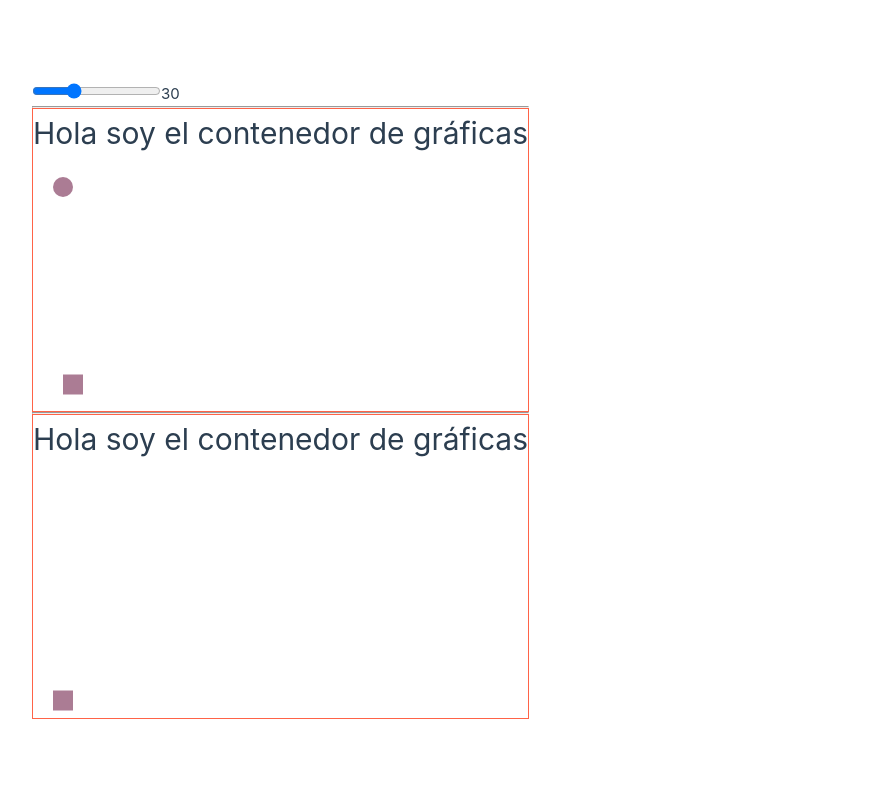
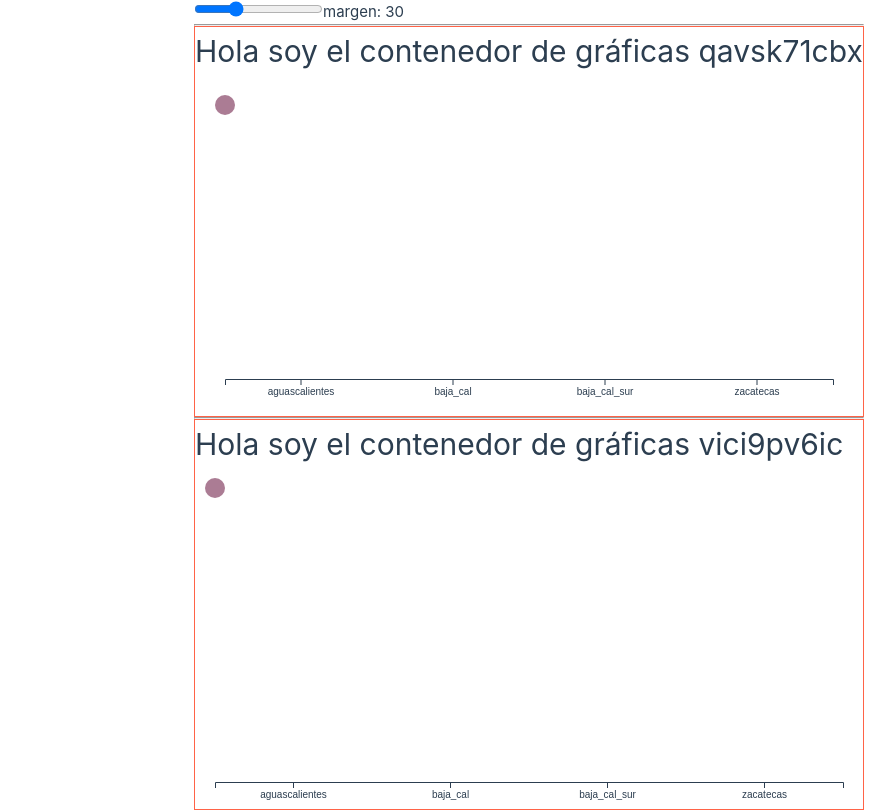
Before and after one commit to andres-geotec/graficas-vue3, a Vue app: page / in a window 1280 px wide. Shown: the whole page, without its empty margins (111-1006 px from the left). Built offline with nearby package versions, Linux system fonts and the light colour scheme.

Commit message:
ultimos cambios

```diff
--- a/src/App.vue
+++ b/src/App.vue
@@ -5,7 +5,7 @@ import { ref } from 'vue'
 import datos from '@/assets/data/datos-barras-basico.json'
 import variables from '@/assets/data/variables-barras-basico.json'
 
-const margenes = ref(30)
+const margen = ref(30)
 </script>
 
 <template>
@@ -13,20 +13,19 @@ const margenes = ref(30)
     <input
       id="margenes"
       type="range"
-      v-model="margenes"
+      v-model="margen"
     />
-    <label for="margenes">{{ margenes }}</label>
+    <label for="margenes">margen: {{ margen }}</label>
 
     <hr />
 
     <SisdaiGraficas
       :margenes="{
-        arriba: Number(margenes),
-        abajo: Number(margenes),
-        derecha: Number(margenes),
-        izquierda: Number(margenes),
+        arriba: Number(margen),
+        abajo: Number(margen),
+        derecha: Number(margen),
+        izquierda: Number(margen),
       }"
-      :propiedad="Number(margenes)"
     >
       <SisdaiBarras
         :datos="datos"
@@ -36,6 +35,11 @@ const margenes = ref(30)
 
     <hr />
 
-    <SisdaiGraficas> 50"></SisdaiGraficas>
+    <SisdaiGraficas>
+      <SisdaiBarras
+        :datos="datos"
+        :variables="variables"
+      />
+    </SisdaiGraficas>
   </div>
 </template>
--- a/src/assets/main.css
+++ b/src/assets/main.css
@@ -29,7 +29,7 @@ a,
 
   #app {
     display: grid;
-    grid-template-columns: 1fr 1fr;
+    /* grid-template-columns: 1fr 1fr; */
     padding: 0 2rem;
   }
 }
--- a/src/componentes/SisdaiBarras.vue
+++ b/src/componentes/SisdaiBarras.vue
@@ -1,6 +1,9 @@
 <script setup>
 import { onMounted, ref, toRefs, watch } from 'vue'
 import usarDimenciones from '@/composables/usarDimenciones'
+import { scaleBand } from 'd3-scale'
+import { select } from 'd3-selection'
+import { axisBottom } from 'd3-axis'
 
 const props = defineProps({
   datos: {
@@ -34,9 +37,7 @@ const props = defineProps({
   },
 })
 
-const { datos } = toRefs(props)
-
-console.log(datos.value)
+const { datos, clave_categorias } = toRefs(props)
 
 const barras = ref(null)
 
@@ -44,20 +45,35 @@ function obteniendoIdPadre() {
   return barras.value.parentElement.parentElement?.id
 }
 
-const margenesPadre = ref({})
+const margenesPadre = ref({}),
+  anchoPadre = ref(0),
+  escalaBanda = ref()
+
+watch(anchoPadre, nv => {
+  if (nv && nv !== 0) {
+    escalaBanda.value = scaleBand()
+      .domain(datos.value?.map(d => d[clave_categorias.value]))
+      .range([
+        0,
+        anchoPadre.value -
+          margenesPadre.value.izquierda -
+          margenesPadre.value.derecha,
+      ])
+    // console.log(select(`div#${obteniendoIdPadre()} svg g.eje-x`))
+    select(`div#${obteniendoIdPadre()} svg g.eje-x-abajo`).call(
+      axisBottom(escalaBanda.value)
+    )
+  }
+})
 
 onMounted(() => {
-  const { margenes, alto } = usarDimenciones(obteniendoIdPadre())
+  const { margenes, ancho } = usarDimenciones(obteniendoIdPadre())
 
   margenesPadre.value = margenes.value
-  watch(margenes, n => {
-    margenesPadre.value = n
-    // console.log('barras margenes', n)
-  })
+  watch(margenes, nv => (margenesPadre.value = nv))
 
-  watch(alto, n => {
-    console.log('barras alto', n)
-  })
+  anchoPadre.value = ancho.value
+  watch(ancho, nv => (anchoPadre.value = nv))
 })
 </script>
 
--- a/src/componentes/SisdaiGraficas.vue
+++ b/src/componentes/SisdaiGraficas.vue
@@ -1,5 +1,5 @@
 <script setup>
-import { onMounted, onUnmounted, reactive, ref, toRefs, watch } from 'vue'
+import { onMounted, onUnmounted, ref, toRefs, watch } from 'vue'
 import { idAleatorio } from '@/utils'
 import usarGraficas from '@/composables/usarGraficas'
 
@@ -12,35 +12,25 @@ const props = defineProps({
     type: Object,
     default: () => ({ arriba: 20, abajo: 20, derecha: 20, izquierda: 20 }),
   },
-  propiedad: { type: Number, default: 0 },
 })
 
 const { borrarGrafica, usarDimenciones } = usarGraficas(props.id)
-const { guardarPropiedad, guardarMargenes, alto, guardarAlto } =
+const { guardarMargenes, alto, guardarAlto, ancho, guardarAncho } =
   usarDimenciones(props.id)
 
-const { propiedad, margenes } = toRefs(props)
-guardarPropiedad(propiedad.value)
-watch(propiedad, guardarPropiedad)
+const { margenes } = toRefs(props)
 
 guardarMargenes(margenes.value)
 watch(margenes, guardarMargenes)
 
 guardarAlto(0)
+guardarAncho(0)
 
 const contenedorSisdaiGraficas = ref(null)
 
-const dimenciones = reactive({
-  alto: undefined,
-  ancho: 0,
-})
-
 onMounted(() => {
-  dimenciones.ancho = contenedorSisdaiGraficas.value.clientWidth
-  dimenciones.alto = dimenciones.ancho * 0.5
-  guardarAlto(dimenciones.ancho * 0.5)
-
-  // console.log(dimenciones.ancho, dimenciones.alto)
+  guardarAncho(contenedorSisdaiGraficas.value.clientWidth)
+  guardarAlto(ancho.value * 0.5)
 })
 
 onUnmounted(() => {
@@ -54,10 +44,10 @@ onUnmounted(() => {
     class="contenedor-sisdai-graficas"
     ref="contenedorSisdaiGraficas"
   >
-    <h1>Hola soy el contenedor de gráficas</h1>
+    <h1>Hola soy el contenedor de gráficas {{ id }}</h1>
 
     <svg
-      :width="dimenciones.ancho"
+      :width="ancho"
       :height="alto"
     >
       <g class="eje-x-arriba" />
@@ -68,13 +58,7 @@ onUnmounted(() => {
         :transform="`translate(${margenes.izquierda}, ${
           alto - margenes.abajo
         })`"
-      >
-        <rect
-          height="20"
-          width="20"
-          fill="#AB7C94"
-        />
-      </g>
+      />
       <g class="eje-y-izquierda" />
     </svg>
   </div>
--- a/src/composables/usarDimenciones.js
+++ b/src/composables/usarDimenciones.js
@@ -3,9 +3,6 @@ import usarGraficas from './usarGraficas'
 
 export default function (idGrafica) {
   const grafica = usarGraficas().grafica(idGrafica)
-
-  const propiedad = computed(() => grafica?.propiedad)
-  const guardarPropiedad = _propiedad => (grafica.propiedad = _propiedad)
 
   const alto = computed(() => grafica?.alto)
   const guardarAlto = _alto => (grafica.alto = _alto)
@@ -17,8 +14,6 @@ export default function (idGrafica) {
   const guardarMargenes = _margenes => (grafica.margenes = _margenes)
 
   return {
-    propiedad,
-    guardarPropiedad,
     alto,
     guardarAlto,
     ancho,
--- a/src/composables/usarGraficas.js
+++ b/src/composables/usarGraficas.js
@@ -40,7 +40,13 @@ export default function (idGrafica) {
   }
 
   function usarDimenciones(_idGrafica) {
-    return _usarDimenciones(_idGrafica)
+    const graficaParaConsultar = idGrafica || _idGrafica
+    if (graficaEsxiste(graficaParaConsultar)) {
+      return _usarDimenciones(_idGrafica)
+    }
+
+    // eslint-disable-next-line
+    console.warn(`No se encontró la gráfica ${graficaParaConsultar}`)
   }
 
   return {
```
Also changed, not shown: 1 other file (tests, documents, lock files or other folders).
